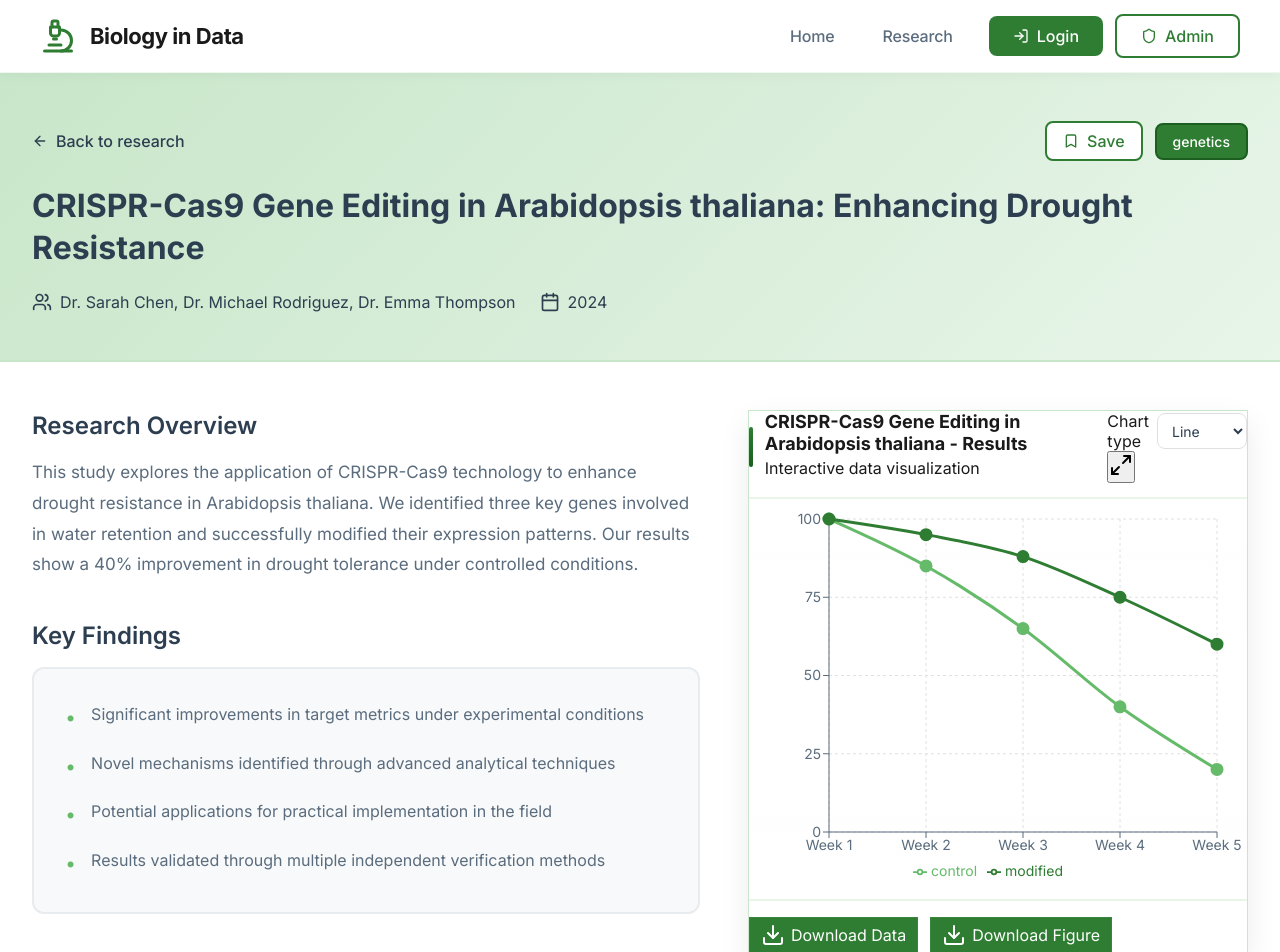
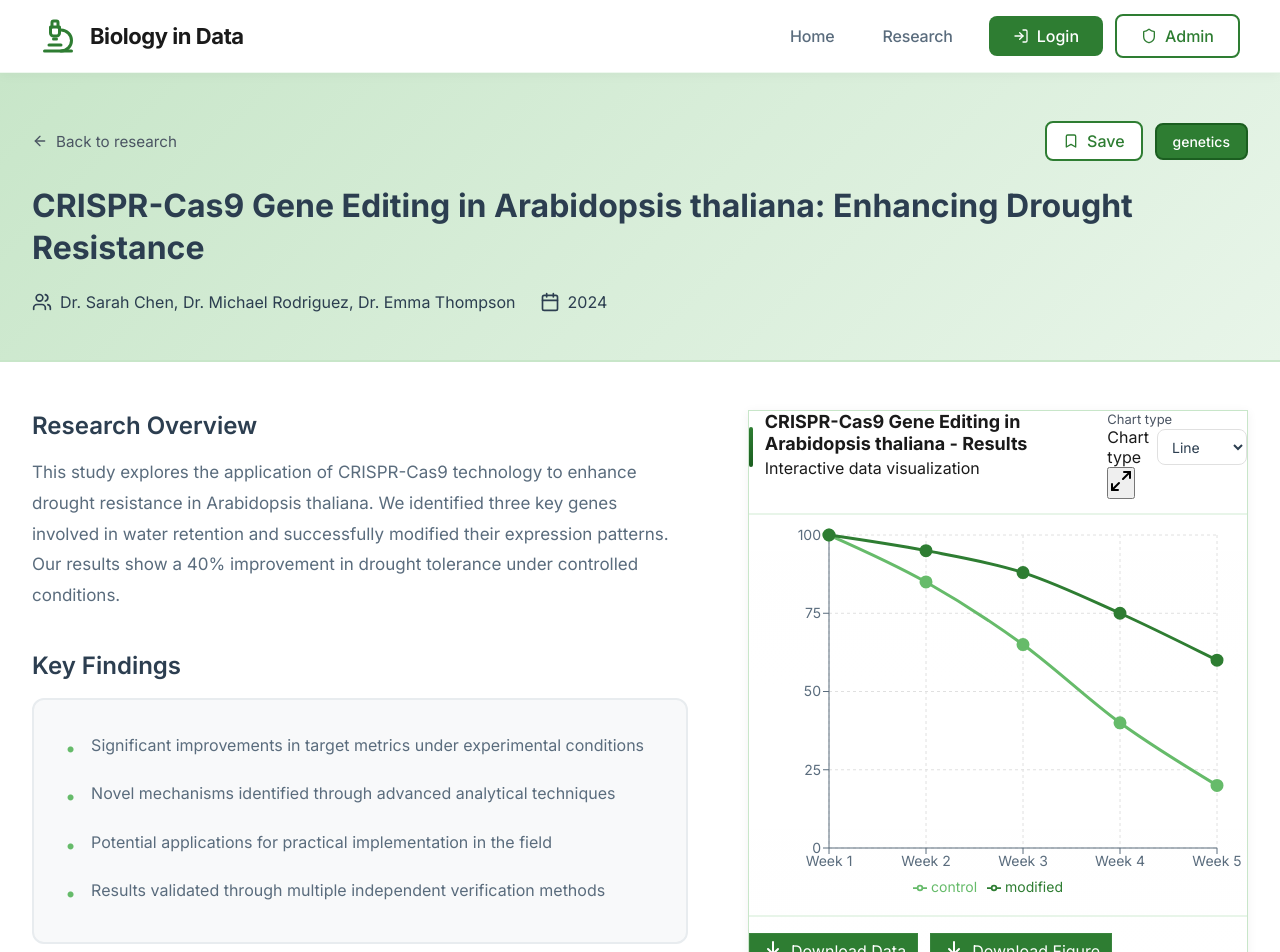
Before and after one commit to TejashRajuKV/Biology-in-Data, a React app: page /research/1 in a window 1280 px wide. Shown: the top 952 px of the page. Built offline with nearby package versions, Linux system fonts and the light colour scheme; the HTML template or start-up script is replaced by a standard one.

Commit message:
UI: reduce hero padding; make back-link subtler; chart card softer shadow & padding; increase findings-chart gap; lighten 'Chart type' label

```diff
--- a/src/components/ChartFrame.jsx
+++ b/src/components/ChartFrame.jsx
@@ -129,7 +129,7 @@ export function ChartFrame({ data, type = "line", title, xKey = "x", yKey = "y",
 
   const chartContent = (
     <div
-      className={isFullscreen ? "bg-white rounded-xl p-6 shadow-2xl flex flex-col" : "bg-white rounded-xl p-6 transition-all"}
+      className={isFullscreen ? "bg-white rounded-xl p-6 shadow-2xl flex flex-col" : "bg-white rounded-xl p-5 transition-all"}
       style={
         isFullscreen
           ? { width: '90vw', height: '90vh', maxHeight: '90vh' }
@@ -137,7 +137,8 @@ export function ChartFrame({ data, type = "line", title, xKey = "x", yKey = "y",
               width: '100%',
               // stronger card look to make the chart feel more like a card
               border: '1px solid var(--light-mint, #C8E6C9)',
-              boxShadow: '0 12px 28px rgba(16,24,32,0.08)',
+              /* softer, lighter card shadow for a polished look */
+              boxShadow: '0 2px 10px rgba(0,0,0,0.06)',
               background: 'linear-gradient(180deg, rgba(255,255,255,0.98), rgba(255,255,255,0.99))',
             }
       }
@@ -164,7 +165,10 @@ export function ChartFrame({ data, type = "line", title, xKey = "x", yKey = "y",
           </div>
         </div>
         <div className="flex gap-2" style={{ alignItems: 'flex-start' }}>
-          {/* chart type selector (line / bar / scatter) */}
+          <div style={{ display: 'flex', flexDirection: 'column', alignItems: 'flex-start', gap: 6 }}>
+            <span style={{ color: '#4b5563', fontSize: 13, fontWeight: 400 }}>Chart type</span>
+            {/* chart type selector (line / bar / scatter) */}
+          </div>
           <label htmlFor="chart-type-select" style={{ display: 'inline-flex', alignItems: 'center', gap: 8 }}>
             <span className="sr-only">Chart type</span>
             <select
--- a/src/styles/HomePage.module.css
+++ b/src/styles/HomePage.module.css
@@ -6,7 +6,8 @@
 
 .hero {
   background: linear-gradient(135deg, #1B5E20 0%, #2E7D32 100%);
-  padding: 4rem 0;
+  /* reduced top padding so the header and hero feel closer (10–15px smaller) */
+  padding: 3.25rem 0;
   position: relative;
   overflow: hidden;
 }
--- a/src/styles/pages.module.css
+++ b/src/styles/pages.module.css
@@ -29,9 +29,10 @@
   display: inline-flex;
   align-items: center;
   gap: 0.5rem;
-  color: #2c3e50;
+  color: #4b5563; /* lighter, less prominent */
   text-decoration: none;
-  font-weight: 500;
+  font-weight: 400; /* reduce boldness */
+  font-size: 0.95rem; /* slightly smaller */
   transition: color 0.2s;
 }
 
@@ -86,7 +87,8 @@
   padding: 3rem 2rem;
   display: grid;
   grid-template-columns: 1fr 500px;
-  gap: 3rem;
+  /* increase spacing between findings and chart column for better breathing room */
+  gap: 3.75rem;
 }
 
 .leftPanel {
```
Also changed, not shown: src/index.css.
